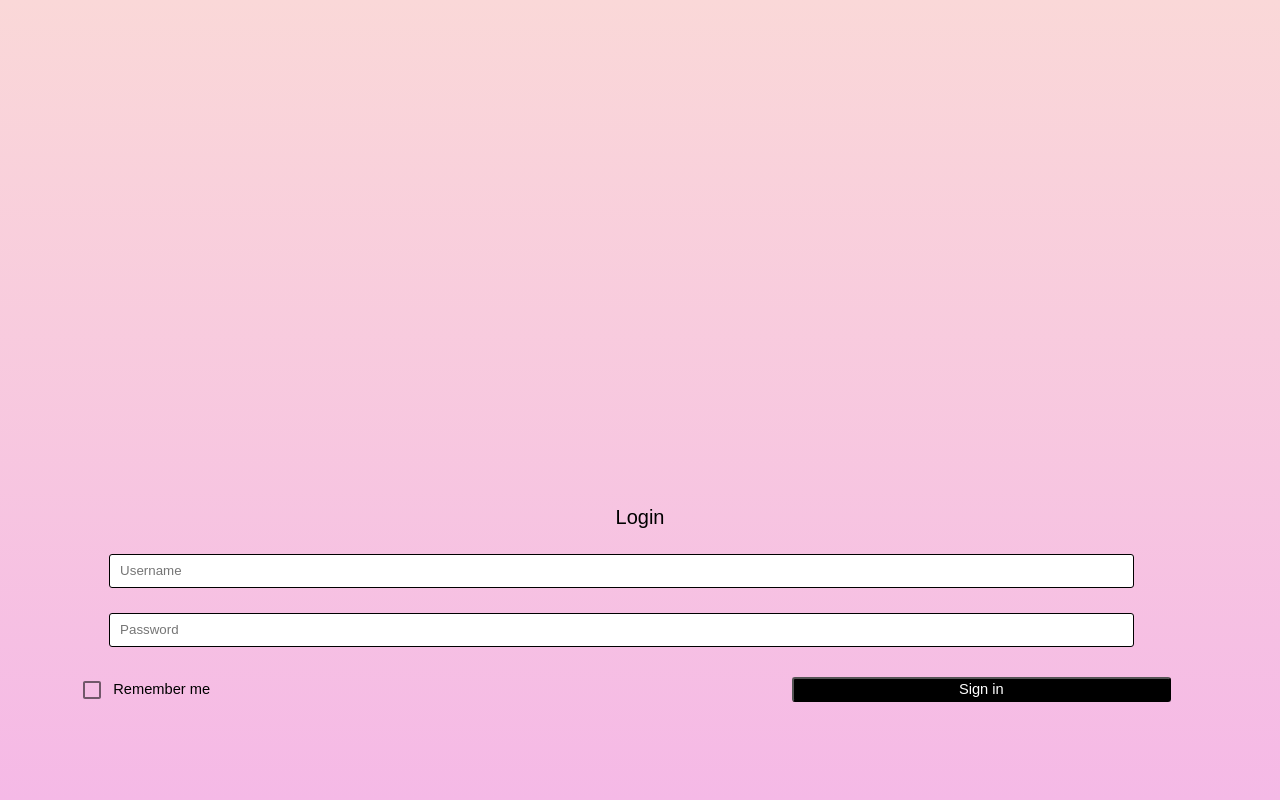
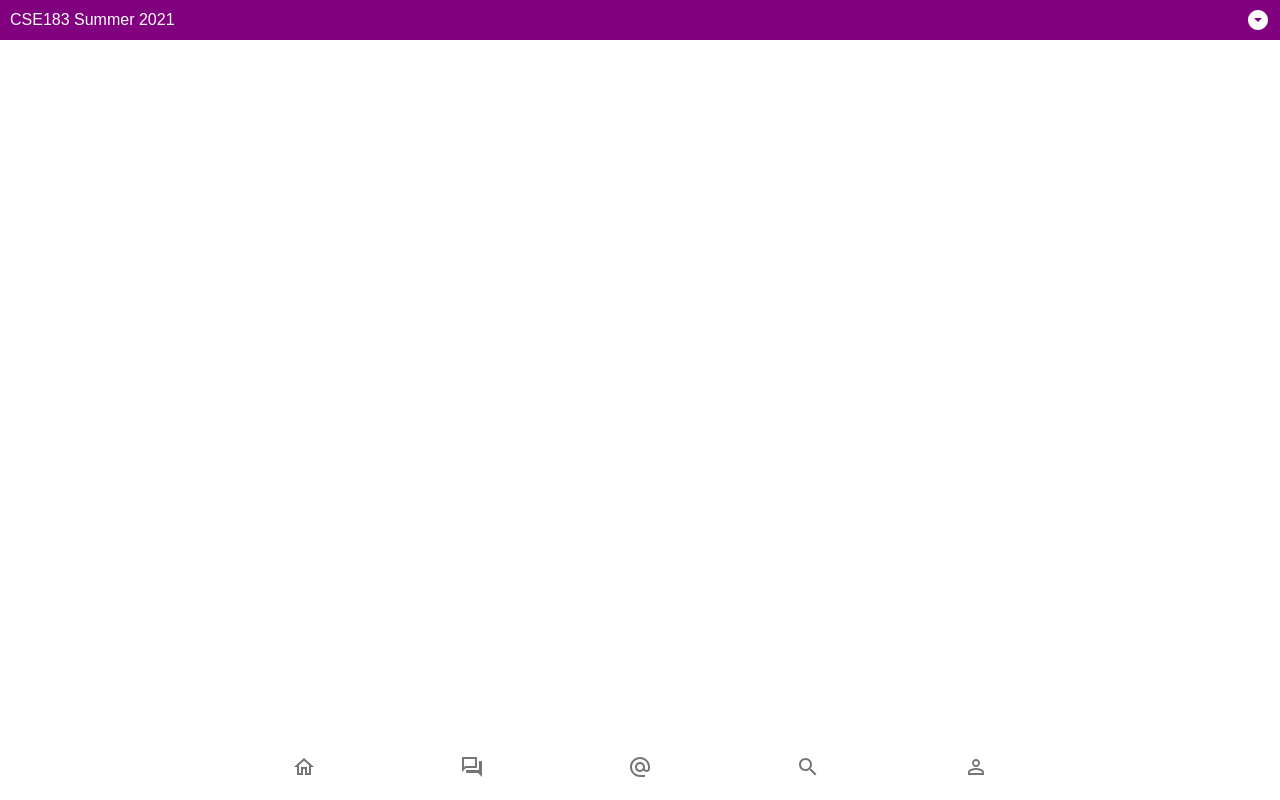
Before and after one commit to ichernya/slack, a React (Create React App) app in the folder frontend/: page / in a window 1280 px wide. Built offline with nearby package versions, Linux system fonts and the light colour scheme.

Commit message:
Home Page Nav

```diff
--- a/frontend/src/App.js
+++ b/frontend/src/App.js
@@ -1,5 +1,6 @@
 import React from 'react';
 import Login from './Login';
+import Home from './Home';
 // import Emoji from './Emoji';
 
 /**
@@ -31,7 +32,8 @@ import Login from './Login';
 function App() {
   return (
     <div>
-      <Login />
+      <div style={{display: 'none'}}><Login /></div>
+      <div style={{display: 'block'}}><Home /></div>
     </div>
   );
 }
--- /dev/null
+++ b/frontend/src/Home.css
@@ -0,0 +1,27 @@
+#header {
+  position: fixed;
+  top: 0%;
+  left: 0%;
+  right: 0%;
+  height: 40px;
+  background-color: purple;
+  color: white;
+  font-family: sans-serif;
+  padding-left: 10px;
+  line-height: 40px;
+}
+
+#header-arrow {
+  padding-top: 8px;
+  padding-right: 10px;
+  float: right;
+  background-color: purple;
+}
+
+#navigation {
+  position: fixed;
+  bottom: 0%;
+  height: 60px;
+  left: 0%;
+  right: 0%;
+}
--- /dev/null
+++ b/frontend/src/Home.js
@@ -0,0 +1,40 @@
+import React from 'react';
+import BottomNavigation from '@material-ui/core/BottomNavigation';
+import BottomNavigationAction from '@material-ui/core/BottomNavigationAction';
+import HomeOutlinedIcon from '@material-ui/icons/HomeOutlined';
+import ForumOutlinedIcon from '@material-ui/icons/ForumOutlined';
+import AlternateEmailIcon from '@material-ui/icons/AlternateEmail';
+import SearchIcon from '@material-ui/icons/Search';
+import PermIdentityIcon from '@material-ui/icons/PermIdentity';
+import ArrowDropDownCircleIcon from '@material-ui/icons/ArrowDropDownCircle';
+import './Home.css';
+
+/**
+* Simple component with no state.
+*
+* @return {object} JSX
+*/
+function Home() {
+  return (
+    <div>
+      <div id='header'>
+        CSE183 Summer 2021
+        <ArrowDropDownCircleIcon id='header-arrow'/>
+      </div>
+      <BottomNavigation id='navigation'>
+        <BottomNavigationAction
+          label="Recents" icon={<HomeOutlinedIcon />} />
+        <BottomNavigationAction
+          label="Favorites" icon={<ForumOutlinedIcon />} />
+        <BottomNavigationAction
+          label="Nearby" icon={<AlternateEmailIcon />} />
+        <BottomNavigationAction
+          label="Recents" icon={<SearchIcon />} />
+        <BottomNavigationAction
+          label="Recents" icon={<PermIdentityIcon />} />
+      </BottomNavigation>
+    </div>
+  );
+}
+
+export default Home;
--- a/frontend/src/Login.css
+++ b/frontend/src/Login.css
@@ -1,7 +1,7 @@
 body {
-  background-image: linear-gradient(rgb(250, 216, 216), rgb(245, 185, 230));
+  /* background-image: linear-gradient(rgb(250, 216, 216), rgb(245, 185, 230));
   background-repeat: no-repeat;
-  background-attachment: fixed;
+  background-attachment: fixed; */
   height: 100%;
   padding: none;
 }
```
